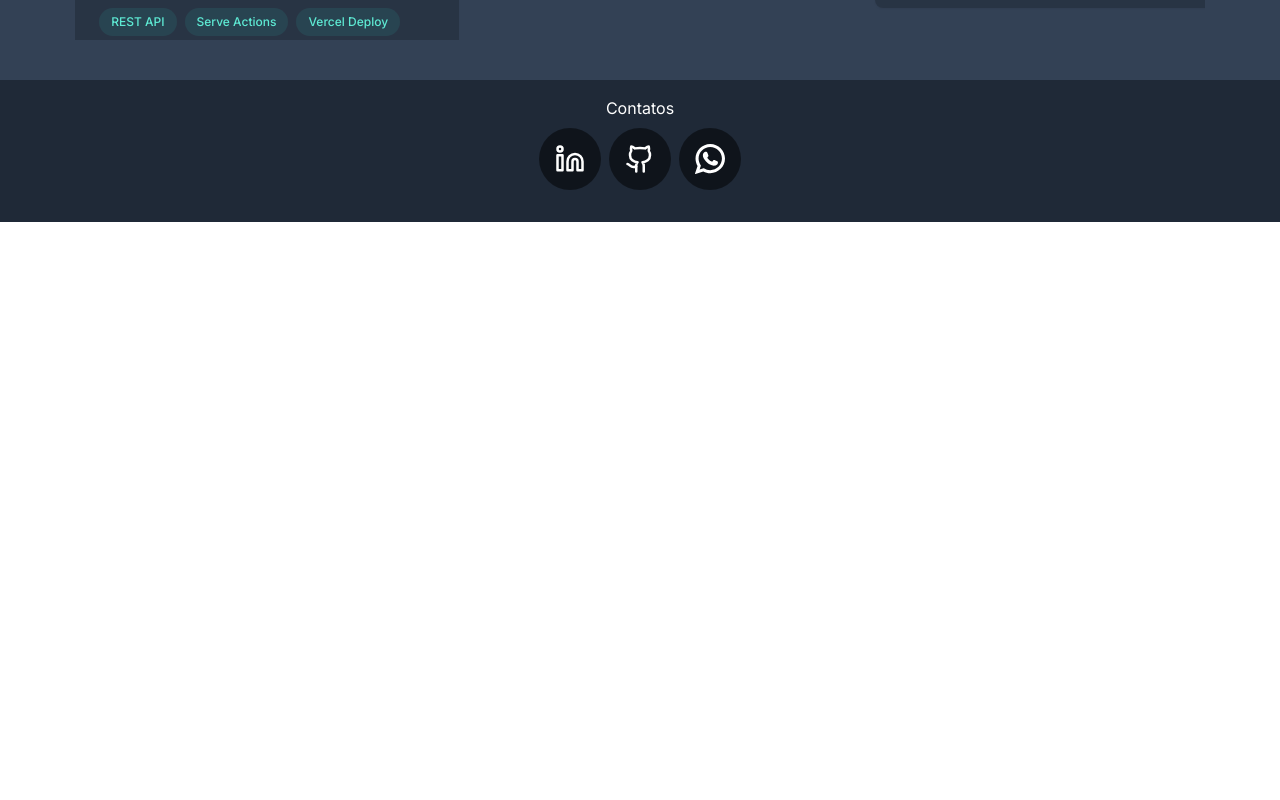
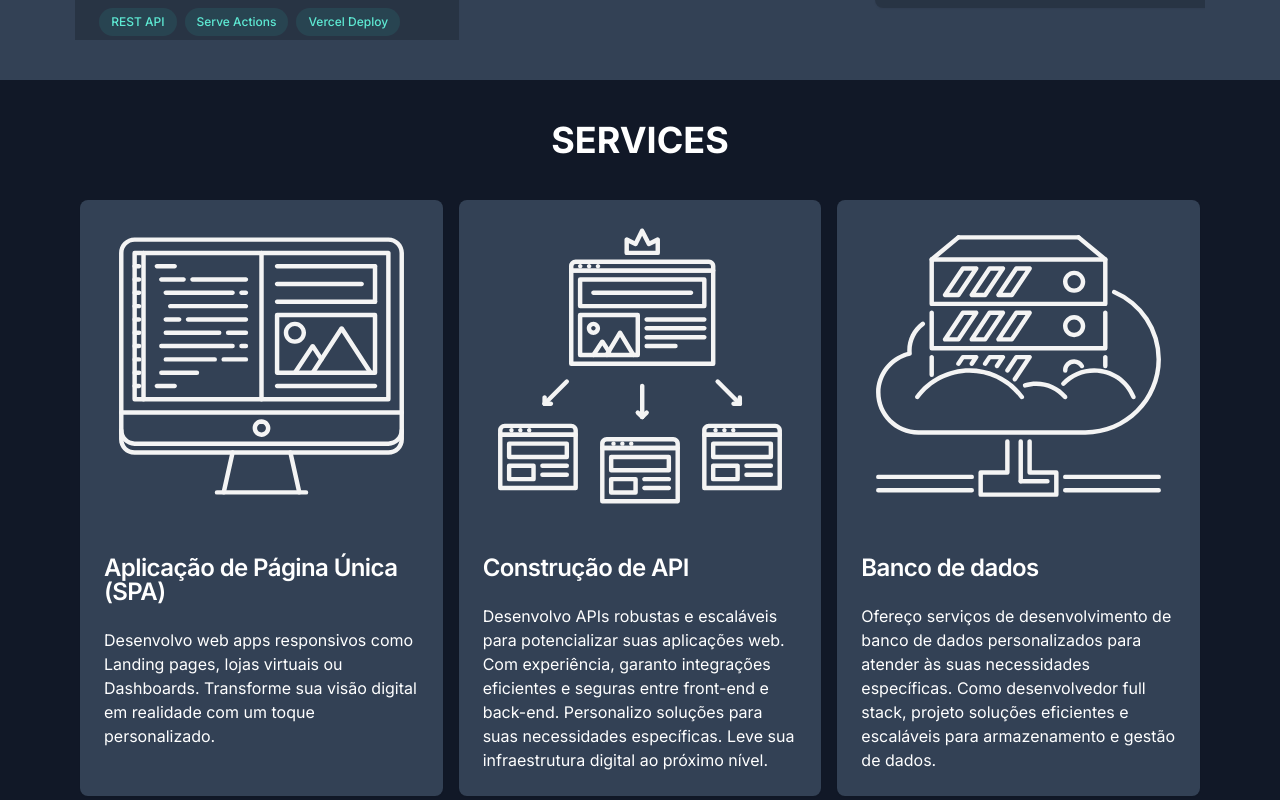
Before and after one commit to jrneliodias/my-portfolio, a Next.js app: page / in a window 1280 px wide. Shown: the part 2320-3120 px from the top of the page. Before the commit the page ends 2542 px from the top, so only its background shows below. Built offline with nearby package versions, Linux system fonts and the light colour scheme.

Commit message:
feat: add Services components

```diff
--- /dev/null
+++ b/app/components/Services.tsx
@@ -0,0 +1,58 @@
+import { Card, CardContent, CardHeader, CardTitle } from "@/components/ui/card";
+import { PanelsTopLeft } from "lucide-react";
+import Image from "next/image";
+
+export default function Services() {
+    return (
+
+        <section id="Services" className="flex flex-col items-center px-20 bg-gray-900 min-h-screen text-white p-10">
+            <div className="flex flex-col gap-5 justify-start items-center w-full lg:gap-10 flex-1 ">
+                <h1 className="font-bold text-4xl uppercase">Services</h1>
+                <div className="flex h-full gap-4">
+                    <Card className="flex-1 hover:bg-slate-700/80 bg-slate-700  text-white">
+                        <div className="flex-1">
+                            <Image src={"/website-program-svgrepo-com.svg"} height={0} width={0} alt="whatsapp" className="h-auto w-11/12 p-6 mx-auto " />
+                        </div>
+                        <CardHeader>
+                            <CardTitle className="">
+                                Aplicação de Página Única (SPA)
+                            </CardTitle>
+                        </CardHeader>
+                        <CardContent>
+                            <p>Desenvolvo web apps responsivos como Landing pages, lojas virtuais ou Dashboards. Transforme sua visão digital em realidade com um toque personalizado.</p>
+                        </CardContent>
+                    </Card>
+                    <Card className="flex-1 hover:bg-slate-700/80 bg-slate-700 flex flex-col justify-between text-white">
+
+                        <Image src={"/platform-program-svgrepo-com.svg"} height={0} width={0} alt="whatsapp" className=" w-11/12  p-6 mx-auto fill-white" />
+                        <CardHeader>
+                            <CardTitle>
+                                Construção de API
+                            </CardTitle>
+                        </CardHeader>
+                        <CardContent>
+                            <p>Desenvolvo APIs robustas e escaláveis para potencializar suas aplicações web. Com experiência, garanto integrações eficientes e seguras entre front-end e back-end. Personalizo soluções para suas necessidades específicas. Leve sua infraestrutura digital ao próximo nível.</p>
+                        </CardContent>
+                    </Card>
+                    <Card className="flex-1 hover:bg-slate-700/80 bg-slate-700 text-white">
+
+                        <Image src={"/database-svgrepo-com.svg"} height={0} width={0} alt="whatsapp" className="h-auto w-11/12  p-6 mx-auto" />
+                        <CardHeader>
+                            <CardTitle>
+                                Banco de dados
+                            </CardTitle>
+                        </CardHeader>
+                        <CardContent>
+                            <p>Ofereço serviços de desenvolvimento de banco de dados personalizados para atender às suas necessidades específicas. Como desenvolvedor full stack, projeto soluções eficientes e escaláveis para armazenamento e gestão de dados.</p>
+                        </CardContent>
+                    </Card>
+                </div>
+
+
+
+            </div >
+        </section >
+
+
+    )
+}
--- a/app/page.tsx
+++ b/app/page.tsx
@@ -3,6 +3,7 @@ import Footer from "./components/Footer";
 import Hero from "./components/Hero";
 import Navbar from "./components/Navbar";
 import Projects from "./components/Projects";
+import Services from "./components/Services";
 
 
 export default function Home() {
@@ -11,6 +12,7 @@ export default function Home() {
       <Hero />
       <About />
       <Projects />
+      <Services />
       <Footer />
     </main>
   );
```
